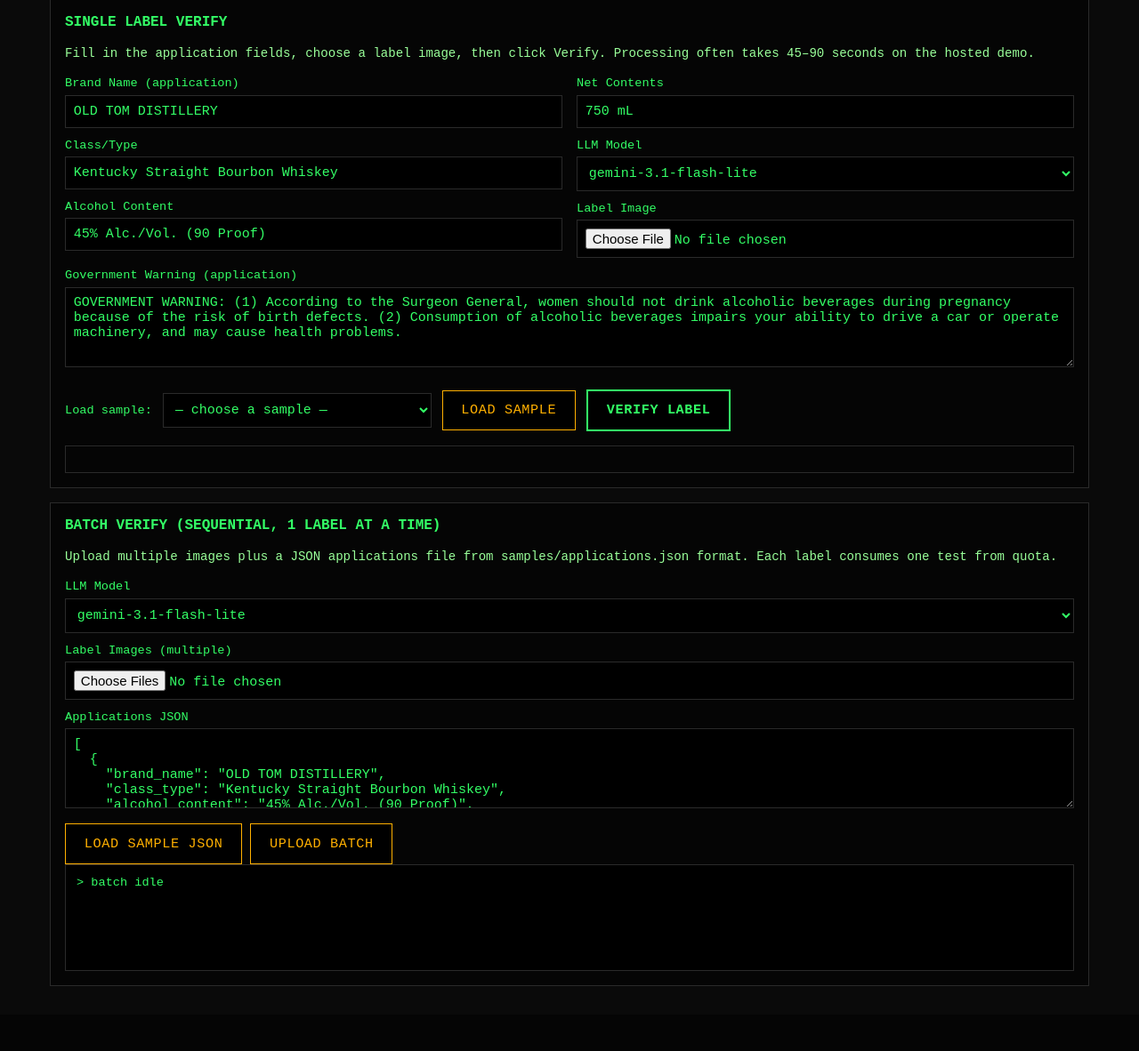
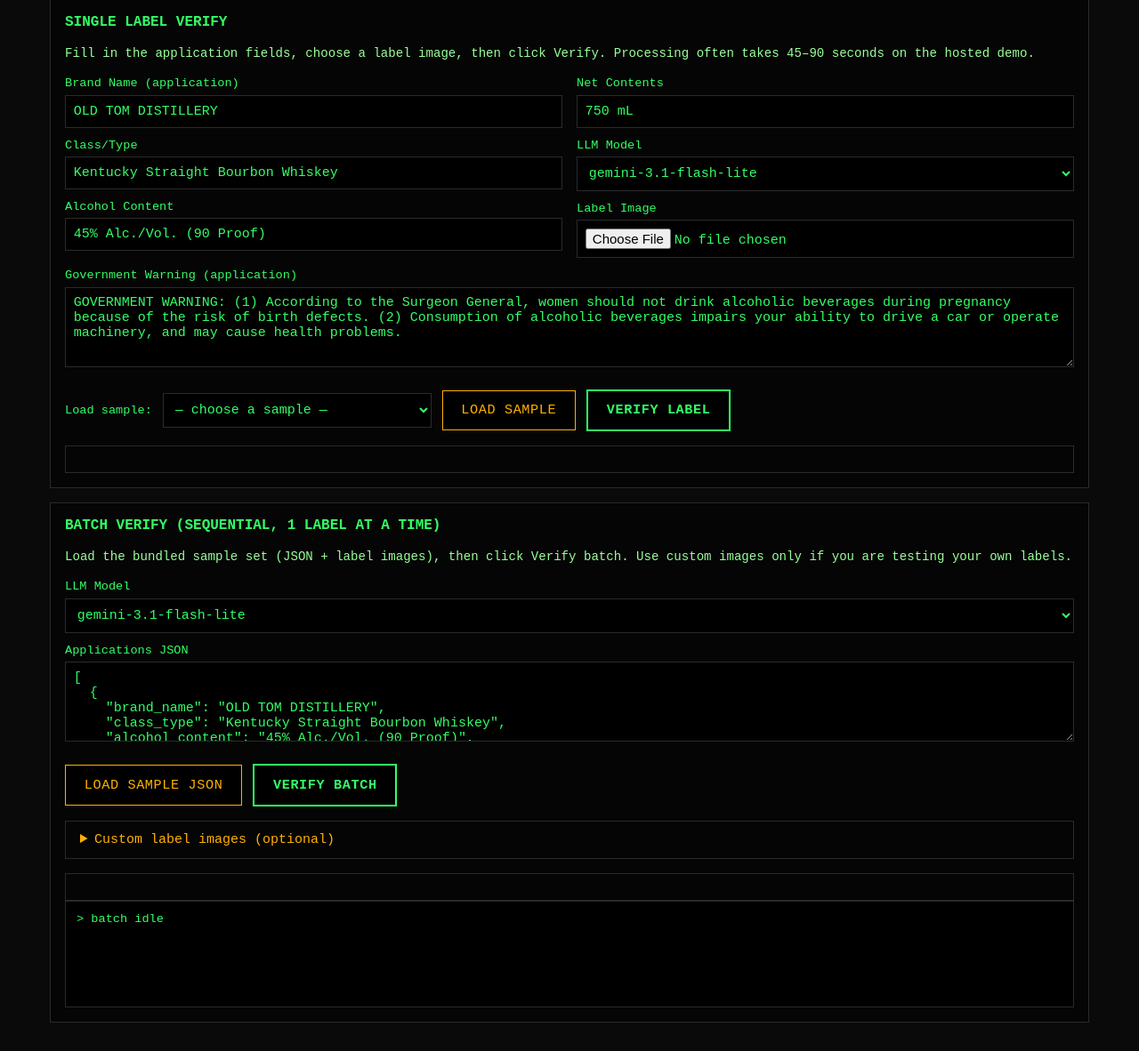
Before and after one commit to tom-deepperson/treasury-label-verify, a FastAPI app: page / in a window 1280 px wide. Shown: the part 100-1282 px from the top of the page at 89% size. Before the commit the page ends 1209 px from the top, so only its background shows below. Run offline with FastAPI, Linux system fonts and the light colour scheme; the visitor is signed in with stand-in values (Sample User, id 1).

Commit message:
Improve batch verify workflow and rotation result display.
Auto-load sample images with JSON, add cancel during batch runs, and hide upright metadata when orientation is handled automatically.

Co-authored-by: Cursor <cursoragent@cursor.com>

```diff
--- a/app/static/terminal.css
+++ b/app/static/terminal.css
@@ -154,6 +154,68 @@ textarea { min-height: 90px; resize: vertical; }
 .verify-status-success { border-color: var(--green); background: #0d1a0d; color: var(--green); }
 .verify-status-error { border-color: var(--red); background: #1a0d0d; color: var(--red); }
 .verify-status-review { border-color: var(--amber); background: #1a1508; color: var(--amber); }
+
+.working-dialog {
+  position: fixed;
+  inset: 0;
+  z-index: 1000;
+  display: flex;
+  align-items: center;
+  justify-content: center;
+  background: rgba(0, 0, 0, 0.72);
+}
+
+.working-dialog[hidden] {
+  display: none;
+}
+
+.working-dialog-panel {
+  min-width: min(420px, 90vw);
+  padding: 1.5rem 1.75rem;
+  border: 1px solid var(--green);
+  background: #0a0f0a;
+  box-shadow: 0 0 24px rgba(0, 255, 120, 0.15);
+}
+
+.working-dialog-title {
+  margin: 0 0 0.5rem;
+  font-size: 1.1rem;
+  color: var(--green);
+  animation: pulse 1.5s ease-in-out infinite;
+}
+
+.working-dialog-message {
+  margin: 0;
+  color: var(--fg);
+  line-height: 1.5;
+}
+
+.working-dialog-actions {
+  margin-top: 1.25rem;
+  display: flex;
+  justify-content: flex-end;
+  gap: 0.75rem;
+}
+
+.working-dialog-actions .btn {
+  min-width: 7rem;
+}
+
+.batch-custom {
+  margin-top: 1rem;
+  border: 1px solid var(--border);
+  padding: 0.75rem 1rem;
+}
+
+.batch-custom summary {
+  cursor: pointer;
+  color: var(--amber);
+}
+
+.batch-image-summary {
+  margin-top: 0.35rem;
+  margin-bottom: 0;
+}
 
 @keyframes pulse {
   50% { opacity: 0.75; }
--- a/app/static/terminal.js
+++ b/app/static/terminal.js
@@ -32,6 +32,85 @@ function setVerifyLoading(isLoading) {
     button.disabled = isLoading;
     button.textContent = isLoading ? "VERIFYING… PLEASE WAIT" : "VERIFY LABEL";
   }
+}
+
+function setBatchStatus(message, kind = "info") {
+  const el = document.getElementById("batch-status");
+  if (!el) return;
+  el.className = `verify-status verify-status-${kind}`;
+  el.innerHTML = message;
+}
+
+function setBatchLoading(isLoading) {
+  const button = document.getElementById("batch-submit");
+  const loadButton = document.getElementById("load-samples");
+  const cancelButton = document.getElementById("batch-cancel");
+  if (button) {
+    button.disabled = isLoading;
+    button.textContent = isLoading ? "VERIFYING BATCH…" : "VERIFY BATCH";
+  }
+  if (loadButton) {
+    loadButton.disabled = isLoading;
+  }
+  if (cancelButton) {
+    cancelButton.hidden = !isLoading;
+    cancelButton.disabled = false;
+  }
+}
+
+let batchAbortController = null;
+
+function beginBatchOperation() {
+  if (batchAbortController) {
+    batchAbortController.abort();
+  }
+  batchAbortController = new AbortController();
+  setBatchLoading(true);
+  return batchAbortController;
+}
+
+function endBatchOperation() {
+  batchAbortController = null;
+  setBatchLoading(false);
+  hideWorkingDialog();
+}
+
+function isBatchAbortError(err) {
+  return err?.name === "AbortError";
+}
+
+function cancelBatchRun() {
+  const cancelButton = document.getElementById("batch-cancel");
+  if (cancelButton) cancelButton.disabled = true;
+  if (batchAbortController) {
+    batchAbortController.abort();
+  }
+}
+
+function showWorkingDialog(title, message = "") {
+  const dialog = document.getElementById("working-dialog");
+  const titleEl = document.getElementById("working-dialog-title");
+  const messageEl = document.getElementById("working-dialog-message");
+  if (!dialog || !titleEl || !messageEl) return;
+  titleEl.textContent = title;
+  messageEl.textContent = message || "Please wait.";
+  dialog.hidden = false;
+}
+
+function hideWorkingDialog() {
+  const dialog = document.getElementById("working-dialog");
+  if (dialog) dialog.hidden = true;
+}
+
+function updateBatchImageSummary(count, source = "") {
+  const el = document.getElementById("batch-image-summary");
+  if (!el) return;
+  if (!count) {
+    el.textContent = "No images loaded yet.";
+    return;
+  }
+  const suffix = source ? ` (${source})` : "";
+  el.textContent = `${count} label image${count === 1 ? "" : "s"} ready${suffix}.`;
 }
 
 function showImagePreview(url) {
@@ -80,6 +159,16 @@ function isDeveloperView() {
   return el?.dataset.role === "developer";
 }
 
+function rotationWasAdjusted(rotation) {
+  return Boolean(
+    rotation.per_sticker ||
+      rotation.detected_rotation_deg ||
+      rotation.skew_correction_deg ||
+      rotation.brand_inverted ||
+      rotation.was_upright === false
+  );
+}
+
 function rotationNoteHtml(rotation) {
   if (
     rotation.was_upright !== false &&
@@ -110,6 +199,9 @@ function rotationNoteHtml(rotation) {
 }
 
 function rotationMetaHtml(rotation) {
+  if (!rotationWasAdjusted(rotation)) {
+    return "";
+  }
   const parts = [];
   if (rotation.per_sticker) {
     parts.push(`Brand sticker: ${rotation.brand_rotation_deg || 0}°`);
@@ -127,11 +219,7 @@ function rotationMetaHtml(rotation) {
     if (rotation.brand_inverted) {
       parts.push("Brand sticker inverted");
     }
-    if (!parts.length) {
-      parts.push("No image rotation");
   }
-  }
-  parts.push(`Upright: ${rotation.was_upright ? "Yes" : "No"}`);
   return parts.join(" · ");
 }
 
@@ -159,7 +247,10 @@ function overallSummaryHtml(result, developer) {
   }
 
   if (developer) {
-    html += `<p class="result-meta-secondary">${rotationMetaHtml(rotation)}</p>`;
+    const rotationMeta = rotationMetaHtml(rotation);
+    if (rotationMeta) {
+      html += `<p class="result-meta-secondary">${rotationMeta}</p>`;
+    }
     if (rotation.note) {
       html += `<p class="review">${escapeHtml(rotation.note)}</p>`;
     }
@@ -173,6 +264,7 @@ function overallSummaryHtml(result, developer) {
 function debugPanelHtml(result, ocrText) {
   const rotation = result.rotation || {};
   const logLines = (result.log_lines || []).join("\n");
+  const rotationMeta = rotationMetaHtml(rotation);
   return `<details class="debug-panel">
     <summary>Debug (developer)</summary>
     <div class="compare-layout debug-compare">
@@ -185,7 +277,7 @@ function debugPanelHtml(result, ocrText) {
         <pre class="ocr-text">${escapeHtml(logLines || "(no log)")}</pre>
       </div>
     </div>
-    <p class="debug-meta">${rotationMetaHtml(rotation)} · Model: ${escapeHtml(result.llm_model || "—")}</p>
+    <p class="debug-meta">${rotationMeta ? `${rotationMeta} · ` : ""}Model: ${escapeHtml(result.llm_model || "—")}</p>
   </details>`;
 }
 
@@ -256,12 +348,19 @@ function renderResult(result, imageUrl) {
 }
 
 function findBatchImageUrl(filename) {
-  const input = document.getElementById("batch_images");
-  if (!input || !input.files) return null;
-  for (const file of input.files) {
+  const files = getBatchImageFiles();
+  for (const file of files) {
     if (file.name === filename) return URL.createObjectURL(file);
   }
   return null;
+}
+
+function getBatchImageFiles() {
+  const input = document.getElementById("batch_images");
+  if (input?.files?.length) {
+    return Array.from(input.files);
+  }
+  return batchSampleFiles;
 }
 
 async function readResponsePayload(resp) {
@@ -329,45 +428,95 @@ async function runVerify(event) {
 
 async function runBatch(event) {
   event.preventDefault();
-  const form = document.getElementById("batch-form");
-  const imageInput = document.getElementById("batch_images");
   const appsField = document.getElementById("applications_json");
+  const llmModel = document.getElementById("batch_llm_model")?.value || "ocr-parser";
   let apps = [];
   try {
     apps = JSON.parse(appsField.value || "[]");
     if (!Array.isArray(apps)) throw new Error("applications_json must be a JSON array");
   } catch (err) {
+    setBatchStatus(`<strong>Invalid applications JSON:</strong> ${escapeHtml(err.message)}`, "error");
     appendLog(`> ERROR: invalid applications JSON (${err.message})`);
     return;
   }
-  const imageCount = imageInput.files ? imageInput.files.length : 0;
-  if (imageCount === 0) {
-    appendLog("> ERROR: select at least one label image");
+
+  const controller = beginBatchOperation();
+  const signal = controller.signal;
+  let timerId = null;
+  let streamReader = null;
+
+  try {
+    const imageFiles = getBatchImageFiles();
+    if (imageFiles.length === 0 && sampleApplications.length) {
+      showWorkingDialog("Working…", "Loading sample label images…");
+      await ensureBatchSampleImagesLoaded({ showDialog: false, signal });
+    }
+
+    const resolvedFiles = getBatchImageFiles();
+    if (resolvedFiles.length === 0) {
+      setBatchStatus(
+        "<strong>No label images loaded.</strong> Click LOAD SAMPLE JSON or choose custom images under the optional section.",
+        "error"
+      );
+      appendLog("> ERROR: load sample images or choose custom label files");
       return;
     }
     if (apps.length === 0) {
-    appendLog("> ERROR: click LOAD SAMPLE JSON or paste one application object per image");
+      setBatchStatus("<strong>No applications loaded.</strong> Click LOAD SAMPLE JSON first.", "error");
+      appendLog("> ERROR: click LOAD SAMPLE JSON or paste application records");
       return;
     }
-  if (imageCount !== apps.length) {
+    if (resolvedFiles.length !== apps.length) {
+      setBatchStatus(
+        `<strong>Count mismatch:</strong> ${resolvedFiles.length} image(s) but ${apps.length} application record(s).`,
+        "error"
+      );
       appendLog(
-      `> ERROR: ${imageCount} image(s) selected but ${apps.length} application record(s). Counts must match.`
+        `> ERROR: ${resolvedFiles.length} image(s) selected but ${apps.length} application record(s). Counts must match.`
       );
       return;
     }
-  const data = new FormData(form);
-  appendLog(`> BATCH START (${imageCount} label(s), sequential)...`);
-  const resp = await fetch("/api/batch/stream", { method: "POST", body: data });
+
+    const startedAt = Date.now();
+    showWorkingDialog("Working…", `Verifying ${apps.length} label(s) sequentially. This may take several minutes.`);
+    setBatchStatus(
+      `<strong>Verifying batch…</strong> Processing ${apps.length} label(s) one at a time.`,
+      "loading"
+    );
+    timerId = window.setInterval(() => {
+      const elapsed = Math.floor((Date.now() - startedAt) / 1000);
+      showWorkingDialog(
+        "Working…",
+        `Verifying batch (${elapsed}s elapsed). Labels are processed sequentially; each may take up to about 90 seconds.`
+      );
+      setBatchStatus(
+        `<strong>Verifying batch…</strong> Still working (${elapsed}s elapsed). See the log below for progress.`,
+        "loading"
+      );
+    }, 5000);
+
+    const log = document.getElementById("batch-log");
+    if (log) log.textContent = "";
+
+    const data = new FormData();
+    data.append("applications_json", JSON.stringify(apps));
+    data.append("llm_model", llmModel);
+    resolvedFiles.forEach((file) => data.append("images", file, file.name));
+
+    appendLog(`> BATCH START (${resolvedFiles.length} label(s), sequential)...`);
+    const resp = await fetch("/api/batch/stream", { method: "POST", body: data, signal });
     if (!resp.ok) {
       const payload = await readResponsePayload(resp);
-    appendLog(`> ERROR: ${payload.detail || resp.statusText}`);
+      const detail = payload.detail || resp.statusText;
+      setBatchStatus(`<strong>Batch failed:</strong> ${escapeHtml(detail)}`, "error");
+      appendLog(`> ERROR: ${detail}`);
       return;
     }
-  const reader = resp.body.getReader();
+    streamReader = resp.body.getReader();
     const decoder = new TextDecoder();
     let buffer = "";
     while (true) {
-    const { value, done } = await reader.read();
+      const { value, done } = await streamReader.read();
       if (done) break;
       buffer += decoder.decode(value, { stream: true });
       const chunks = buffer.split("\n\n");
@@ -384,6 +533,26 @@ async function runBatch(event) {
       }
     }
     appendLog("> BATCH COMPLETE");
+    setBatchStatus("<strong>Done.</strong> Batch verification complete — see results above.", "success");
+  } catch (err) {
+    if (isBatchAbortError(err)) {
+      appendLog("> BATCH CANCELLED");
+      setBatchStatus("<strong>Cancelled.</strong> Batch verification stopped.", "review");
+      return;
+    }
+    setBatchStatus(`<strong>Batch failed:</strong> ${escapeHtml(err.message || "Network error")}`, "error");
+    appendLog(`> ERROR: ${err.message || "Network error"}`);
+  } finally {
+    if (timerId !== null) window.clearInterval(timerId);
+    if (streamReader) {
+      try {
+        await streamReader.cancel();
+      } catch {
+        /* ignore */
+      }
+    }
+    endBatchOperation();
+  }
 }
 
 async function refreshUsage() {
@@ -402,20 +571,107 @@ async function refreshUsage() {
 }
 
 let sampleApplications = [];
+let batchSampleFiles = [];
+
+async function fetchSampleImageFile(filename, signal) {
+  const imgResp = await fetch(`/samples/labels/${encodeURIComponent(filename)}`, { signal });
+  if (!imgResp.ok) {
+    throw new Error(`Missing sample image: ${filename}`);
+  }
+  const blob = await imgResp.blob();
+  return new File([blob], filename, { type: blob.type || "image/png" });
+}
+
+async function ensureBatchSampleImagesLoaded(options = {}) {
+  const { showDialog = true, signal } = options;
+  if (batchSampleFiles.length && batchSampleFiles.length === sampleApplications.length) {
+    return batchSampleFiles;
+  }
+  if (!sampleApplications.length) {
+    throw new Error("Load sample applications first");
+  }
+  const filenames = sampleApplications.map((app) => app.sample_file).filter(Boolean);
+  if (filenames.length !== sampleApplications.length) {
+    throw new Error("Every application record must include sample_file");
+  }
+  if (showDialog) {
+    showWorkingDialog("Working…", `Loading ${filenames.length} label image(s)…`);
+  }
+  const files = await Promise.all(
+    filenames.map((filename) => fetchSampleImageFile(filename, signal))
+  );
+  batchSampleFiles = files;
+  const dt = new DataTransfer();
+  files.forEach((file) => dt.items.add(file));
+  const batchInput = document.getElementById("batch_images");
+  if (batchInput) {
+    batchInput.files = dt.files;
+  }
+  updateBatchImageSummary(files.length, "bundled samples");
+  return files;
+}
 
 async function loadSampleApplications(options = {}) {
-  const { log = true } = options;
-  const resp = await fetch("/samples/applications.json");
-  if (!resp.ok) return;
+  const { log = true, silent = false, withImages = true } = options;
+  const controller = silent ? null : beginBatchOperation();
+  const signal = controller?.signal;
+  if (!silent) {
+    showWorkingDialog("Working…", "Loading sample applications…");
+  }
+  try {
+    const resp = await fetch("/samples/applications.json", { signal });
+    if (!resp.ok) {
+      throw new Error("Could not load samples/applications.json");
+    }
     const apps = await resp.json();
     sampleApplications = apps;
     const cleaned = apps.map(({ sample_file, ...rest }) => rest);
     document.getElementById("applications_json").value = JSON.stringify(cleaned, null, 2);
     populateSampleSelect(apps);
+
+    let fileCount = 0;
+    if (withImages) {
+      const files = await ensureBatchSampleImagesLoaded({ showDialog: !silent, signal });
+      fileCount = files.length;
       if (log) {
-    const names = apps.map((a) => a.sample_file).filter(Boolean).join(", ");
         appendLog(`> loaded ${cleaned.length} application(s) from samples/applications.json`);
-    appendLog(`> upload ${cleaned.length} image(s) in this order: ${names || "same order as JSON array"}`);
+        appendLog(`> loaded ${fileCount} label image(s) automatically`);
+      }
+    } else if (log) {
+      appendLog(`> loaded ${cleaned.length} application(s) from samples/applications.json`);
+    }
+
+    if (!silent) {
+      if (withImages) {
+        setBatchStatus(
+          `<strong>Loaded ${fileCount} samples.</strong> Applications JSON and matching label images are ready. Click VERIFY BATCH when ready.`,
+          "info"
+        );
+      } else {
+        setBatchStatus(
+          `<strong>Loaded ${apps.length} applications.</strong> Click LOAD SAMPLE JSON again or VERIFY BATCH to fetch label images.`,
+          "info"
+        );
+      }
+    }
+  } catch (err) {
+    if (isBatchAbortError(err)) {
+      if (log) appendLog("> sample load cancelled");
+      if (!silent) {
+        setBatchStatus("<strong>Cancelled.</strong> Sample load stopped.", "review");
+      }
+      return;
+    }
+    batchSampleFiles = [];
+    updateBatchImageSummary(0);
+    if (!silent) {
+      setBatchStatus(`<strong>Could not load samples:</strong> ${escapeHtml(err.message)}`, "error");
+    }
+    if (log) appendLog(`> ERROR: ${err.message}`);
+  } finally {
+    if (!silent) {
+      endBatchOperation();
+    }
   }
 }
 
@@ -451,17 +707,16 @@ async function loadSampleIntoSingleForm() {
   document.getElementById("government_warning").value = app.government_warning;
 
   if (app.sample_file) {
-    const imgResp = await fetch(`/samples/labels/${encodeURIComponent(app.sample_file)}`);
-    if (!imgResp.ok) {
+    try {
+      const file = await fetchSampleImageFile(app.sample_file);
+      const dt = new DataTransfer();
+      dt.items.add(file);
+      document.getElementById("image").files = dt.files;
+      showImagePreview(URL.createObjectURL(file));
+    } catch {
       setVerifyStatus("<strong>Sample image not found.</strong> Run scripts/generate_samples.py first.", "error");
       return;
     }
-    const blob = await imgResp.blob();
-    const file = new File([blob], app.sample_file, { type: blob.type || "image/png" });
-    const dt = new DataTransfer();
-    dt.items.add(file);
-    document.getElementById("image").files = dt.files;
-    showImagePreview(URL.createObjectURL(blob));
   }
 
   setVerifyStatus(`<strong>Loaded sample:</strong> ${escapeHtml(app.sample_file || `Sample ${index + 1}`)}. Click VERIFY LABEL when ready.`, "info");
@@ -473,10 +728,15 @@ document.addEventListener("DOMContentLoaded", () => {
   const loadSamples = document.getElementById("load-samples");
   const loadSampleSingle = document.getElementById("load-sample-single");
   const imageInput = document.getElementById("image");
+  const batchImagesInput = document.getElementById("batch_images");
 
   if (verifyForm) verifyForm.addEventListener("submit", runVerify);
   if (batchForm) batchForm.addEventListener("submit", runBatch);
-  if (loadSamples) loadSamples.addEventListener("click", () => loadSampleApplications({ log: true }));
+  if (loadSamples) {
+    loadSamples.addEventListener("click", () => loadSampleApplications({ log: true, withImages: true }));
+  }
+  const batchCancel = document.getElementById("batch-cancel");
+  if (batchCancel) batchCancel.addEventListener("click", cancelBatchRun);
   if (loadSampleSingle) loadSampleSingle.addEventListener("click", loadSampleIntoSingleForm);
   if (imageInput) {
     imageInput.addEventListener("change", () => {
@@ -484,7 +744,23 @@ document.addEventListener("DOMContentLoaded", () => {
       showImagePreview(file ? URL.createObjectURL(file) : null);
     });
   }
+  if (batchImagesInput) {
+    batchImagesInput.addEventListener("change", () => {
+      const count = batchImagesInput.files?.length || 0;
+      if (count) {
+        batchSampleFiles = Array.from(batchImagesInput.files);
+        updateBatchImageSummary(count, "custom upload");
+        setBatchStatus(
+          `<strong>${count} custom image(s) selected.</strong> Ensure the JSON array matches this order, then click VERIFY BATCH.`,
+          "info"
+        );
+      } else {
+        batchSampleFiles = [];
+        updateBatchImageSummary(0);
+      }
+    });
+  }
 
-  loadSampleApplications({ log: false });
+  loadSampleApplications({ log: false, silent: true, withImages: false });
   refreshUsage();
 });
--- a/app/templates/index.html
+++ b/app/templates/index.html
@@ -70,7 +70,7 @@
 
     <div class="panel">
       <h2>BATCH VERIFY (SEQUENTIAL, 1 LABEL AT A TIME)</h2>
-      <p class="hint">Upload multiple images plus a JSON applications file from samples/applications.json format. Each label consumes one test from quota.</p>
+      <p class="hint">Load the bundled sample set (JSON + label images), then click Verify batch. Use custom images only if you are testing your own labels.</p>
       <form id="batch-form">
         {% if use_llm %}
         <label for="batch_llm_model">LLM Model</label>
@@ -83,14 +83,31 @@
         <p class="hint">OCR parser only (LLM disabled).</p>
         <input type="hidden" id="batch_llm_model" name="llm_model" value="ocr-parser">
         {% endif %}
-        <label for="batch_images">Label Images (multiple)</label>
-        <input id="batch_images" name="images" type="file" accept="image/*" multiple required>
         <label for="applications_json">Applications JSON</label>
         <textarea id="applications_json" name="applications_json" required>[]</textarea>
-        <button class="btn btn-secondary" type="button" id="load-samples">LOAD SAMPLE JSON</button>
-        <button class="btn btn-secondary" type="submit">UPLOAD BATCH</button>
+        <div class="form-actions">
+          <button class="btn btn-secondary" type="button" id="load-samples">LOAD SAMPLE JSON</button>
+          <button class="btn btn-primary" type="submit" id="batch-submit">VERIFY BATCH</button>
+        </div>
+        <details class="batch-custom">
+          <summary>Custom label images (optional)</summary>
+          <p class="hint">Override bundled samples by choosing your own PNG/JPG files in the same order as the JSON array.</p>
+          <label for="batch_images">Label Images (multiple)</label>
+          <input id="batch_images" name="images" type="file" accept="image/*" multiple>
+          <p id="batch-image-summary" class="hint batch-image-summary">No images loaded yet.</p>
+        </details>
       </form>
+      <div id="batch-status" class="verify-status" aria-live="polite"></div>
       <div id="batch-log" class="log">&gt; batch idle<span class="blink"></span></div>
+    </div>
+    <div id="working-dialog" class="working-dialog" hidden role="dialog" aria-modal="true" aria-labelledby="working-dialog-title">
+      <div class="working-dialog-panel">
+        <p id="working-dialog-title" class="working-dialog-title">Working…</p>
+        <p id="working-dialog-message" class="working-dialog-message">Please wait.</p>
+        <div class="working-dialog-actions">
+          <button type="button" class="btn btn-secondary" id="batch-cancel" hidden>CANCEL</button>
+        </div>
+      </div>
     </div>
   </div>
   <script src="/static/terminal.js"></script>
```
Also changed, not shown: README.md. Lines whose indentation alone changed are shown as unchanged.
